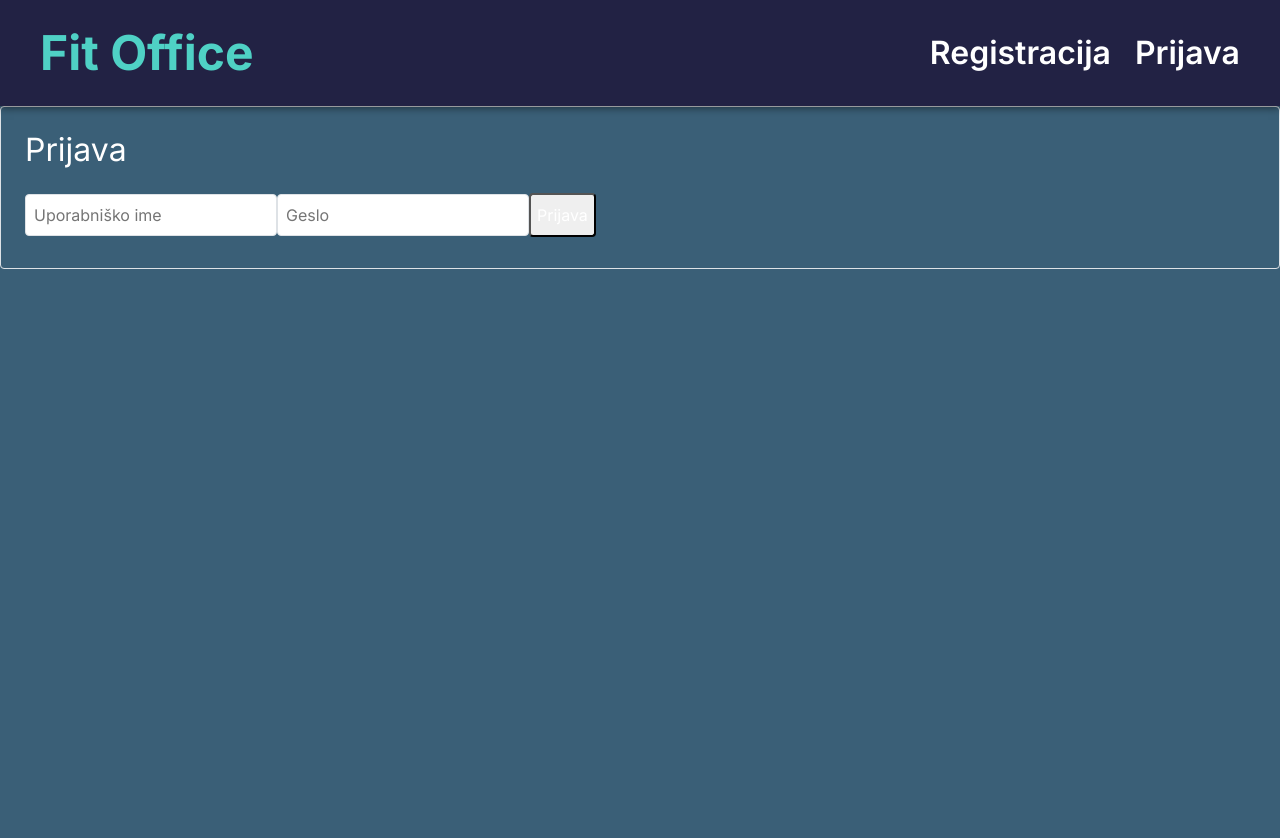
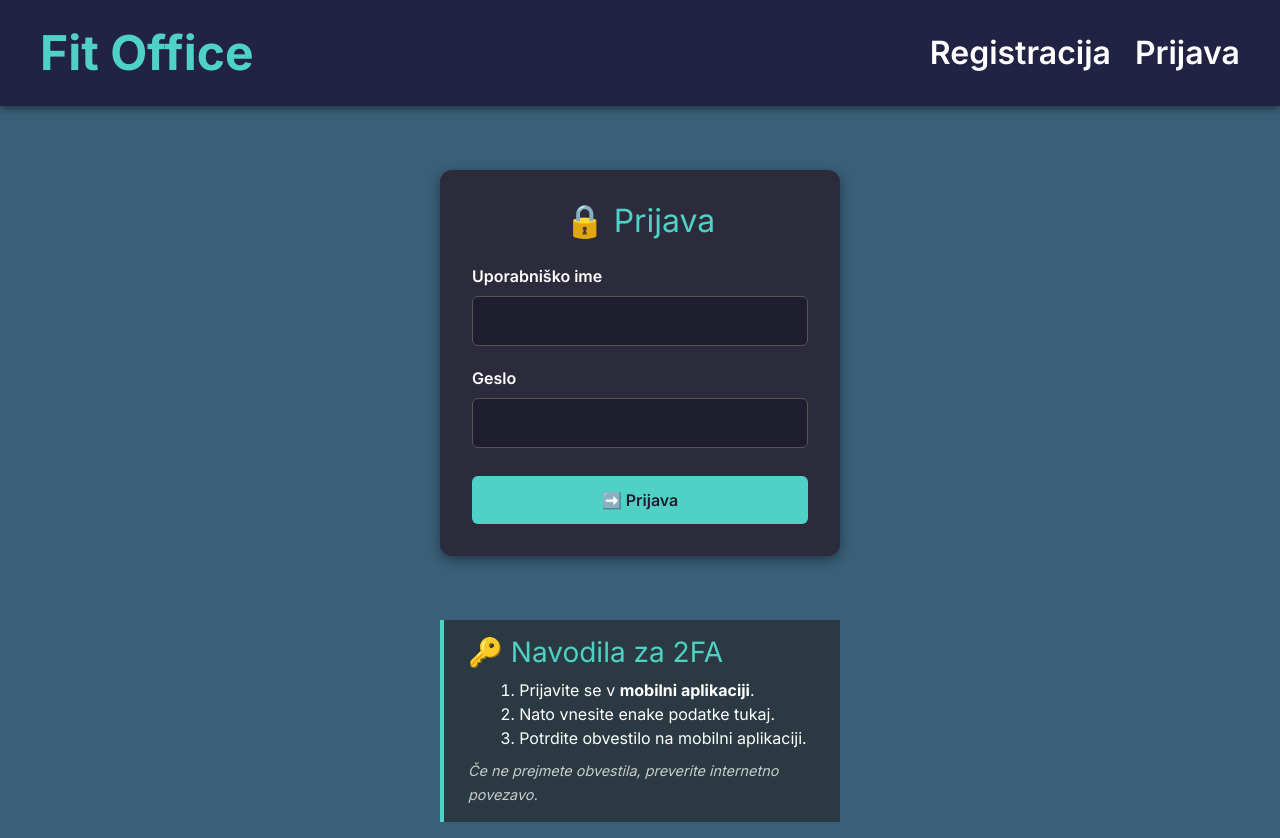
Before and after one commit to ErikHostnik/Zdravo-ivljenje-v-podjetju, a React (Create React App) app in the folder frontend/web/: page /login in a window 1280 px wide. Before the commit the page ends 800 px from the top, so only its background shows below. Built offline with nearby package versions, Linux system fonts and the light colour scheme.

Commit message:
ZDRAV-114 Dodano stilno urejanje login page

```diff
--- a/frontend/web/src/components/Login.js
+++ b/frontend/web/src/components/Login.js
@@ -109,29 +109,53 @@ export default function Login() {
   }
 
   return (
-    <form onSubmit={handleSubmit} className="max-w-sm mx-auto p-4 border rounded">
-      <h2 className="text-lg mb-4">Prijava</h2>
-      <input className="w-full mb-2 p-2 border rounded"
-             placeholder="Uporabniško ime"
+    <>
+      {/* Prijavni obrazec */}
+      <div className="login-container">
+        <h2>🔒 Prijava</h2>
+        <form onSubmit={handleSubmit}>
+          <div className="form-group">
+            <label htmlFor="username">Uporabniško ime</label>
+            <input
+              id="username"
+              type="text"
               value={username}
               disabled={pending2FA}
               required
-             onChange={e => setUsername(e.target.value)}/>
+              onChange={e => setUsername(e.target.value)}
+            />
+          </div>
 
-      <input className="w-full mb-2 p-2 border rounded"
+          <div className="form-group">
+            <label htmlFor="password">Geslo</label>
+            <input
+              id="password"
               type="password"
-             placeholder="Geslo"
               value={password}
               disabled={pending2FA}
               required
-             onChange={e => setPassword(e.target.value)}/>
+              onChange={e => setPassword(e.target.value)}
+            />
+          </div>
 
-      <button className="w-full py-2 bg-blue-600 text-white rounded hover:bg-blue-700"
-              disabled={pending2FA}>
-        {pending2FA ? "Čakam na 2FA potrditev..." : "Prijava"}
+          <button type="submit" disabled={pending2FA}>
+            {pending2FA ? '⌛ Čakam na potrditev 2FA...' : '➡️ Prijava'}
           </button>
 
-      {error && <p className="mt-2 text-red-600">{error}</p>}
+          {error && <p className="error">{error}</p>}
         </form>
+      </div>
+
+      {/* Navodila za 2FA */}
+      <div className="callout">
+        <h3>🔑 Navodila za 2FA</h3>
+        <ol>
+          <li>Prijavite se v <strong>mobilni aplikaciji</strong>.</li>
+          <li>Nato vnesite enake podatke tukaj.</li>
+          <li>Potrdite obvestilo na mobilni aplikaciji.</li>
+        </ol>
+        <em>Če ne prejmete obvestila, preverite internetno povezavo.</em>
+      </div>
+    </>
   );
 }
--- a/frontend/web/src/styles/global.css
+++ b/frontend/web/src/styles/global.css
@@ -197,3 +197,104 @@ body {
 .user-profile .stat-box strong {
     color: var(--accent-color);
 }
+
+
+/* 2FA CALL-OUT */
+
+.callout {
+    max-width: 400px;
+    margin: 1rem auto;
+    background-color: #2b3a42;
+    padding: 1rem 1.5rem;
+    border-left: 4px solid var(--accent-color);
+    color: var(--text-color);
+}
+.callout h3 {
+    margin-top: 0;
+    margin-bottom: 0.5rem;
+    color: var(--accent-color);
+}
+.callout ol {
+    margin: 0 0 0.5rem 1.2rem;
+}
+.callout em {
+    font-size: 0.9rem;
+    color: #ccc;
+}
+
+.login-container {
+  max-width: 400px;
+  width: 100%;
+  margin: 4rem auto;
+  padding: 2rem;
+  background-color: var(--card-bg-color);
+  border-radius: 12px;
+  box-shadow: 0 4px 12px rgba(0, 0, 0, 0.4);
+}
+
+/* Naslov */
+.login-container h2 {
+  text-align: center;
+  color: var(--accent-color);
+  font-size: 2rem;
+  margin-bottom: 1.5rem;
+}
+
+/* Form group wrapper */
+.login-container .form-group {
+  margin-bottom: 1.25rem;
+}
+
+/* Label inside form-group */
+.login-container .form-group label {
+  display: block;
+  margin-bottom: 0.5rem;
+  color: var(--text-color);
+  font-weight: 600;
+}
+
+/* Inputs */
+.login-container .form-group input {
+  width: 100%;
+  padding: 0.75rem 1rem;
+  font-size: 1rem;
+  border: 1px solid #555;
+  border-radius: 6px;
+  background-color: var(--primary-color);
+  color: var(--text-color);
+  transition: border-color 0.2s;
+}
+.login-container .form-group input:focus {
+  outline: none;
+  border-color: var(--accent-color);
+}
+
+/* Submit button */
+.login-container button {
+  width: 100%;
+  padding: 0.75rem;
+  font-size: 1rem;
+  font-weight: 600;
+  color: var(--primary-color);
+  background-color: var(--accent-color);
+  border: none;
+  border-radius: 6px;
+  cursor: pointer;
+  transition: background-color 0.2s;
+  margin-top: 0.5rem;
+}
+.login-container button:hover {
+  background-color: var(--hover-color);
+}
+.login-container button:disabled {
+  background-color: #666;
+  cursor: not-allowed;
+}
+
+/* Error message */
+.login-container .error {
+  color: #ff6b6b;
+  text-align: center;
+  margin-top: 0.75rem;
+  font-size: 0.9rem;
+}
```
Lines whose indentation alone changed are shown as unchanged.
